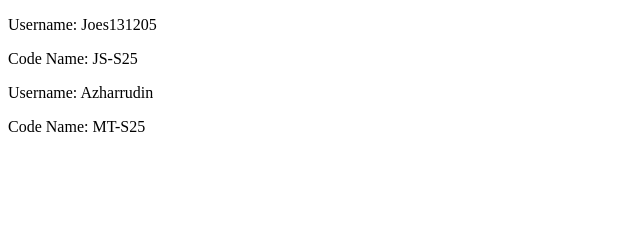
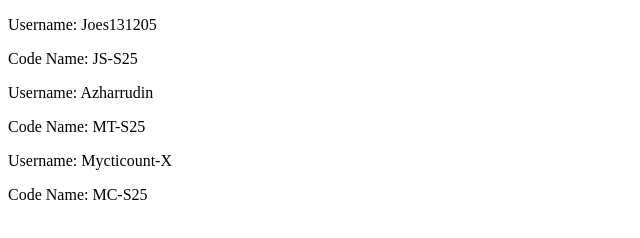
Before and after one commit to Joes131205/S-Class-Training, a plain HTML site: page index.html in a window 1280 px wide. Shown: the whole page, without its empty margins (0-640 px from the left). Drawn offline with Linux system fonts and the light colour scheme.

Commit message:
Insert Username

```diff
--- a/index.html
+++ b/index.html
@@ -14,5 +14,9 @@
         <p>Username: Azharrudin</p>
         <p>Code Name: MT-S25</p>
     </div>
+    <div>
+        <p>Username: Mycticount-X</p>
+        <p>Code Name: MC-S25</p>
+    </div>
 </body>
 </html>
```
